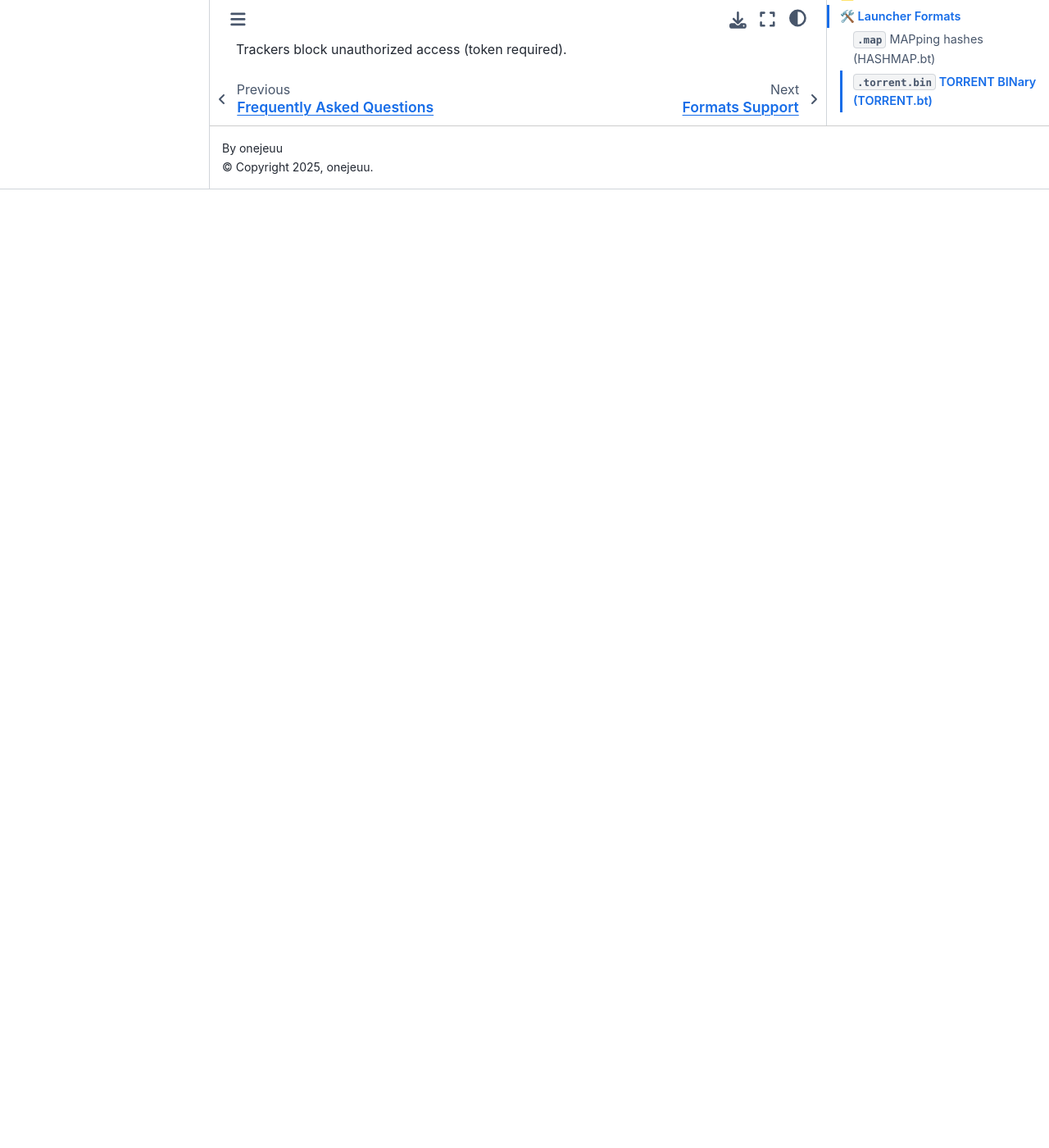
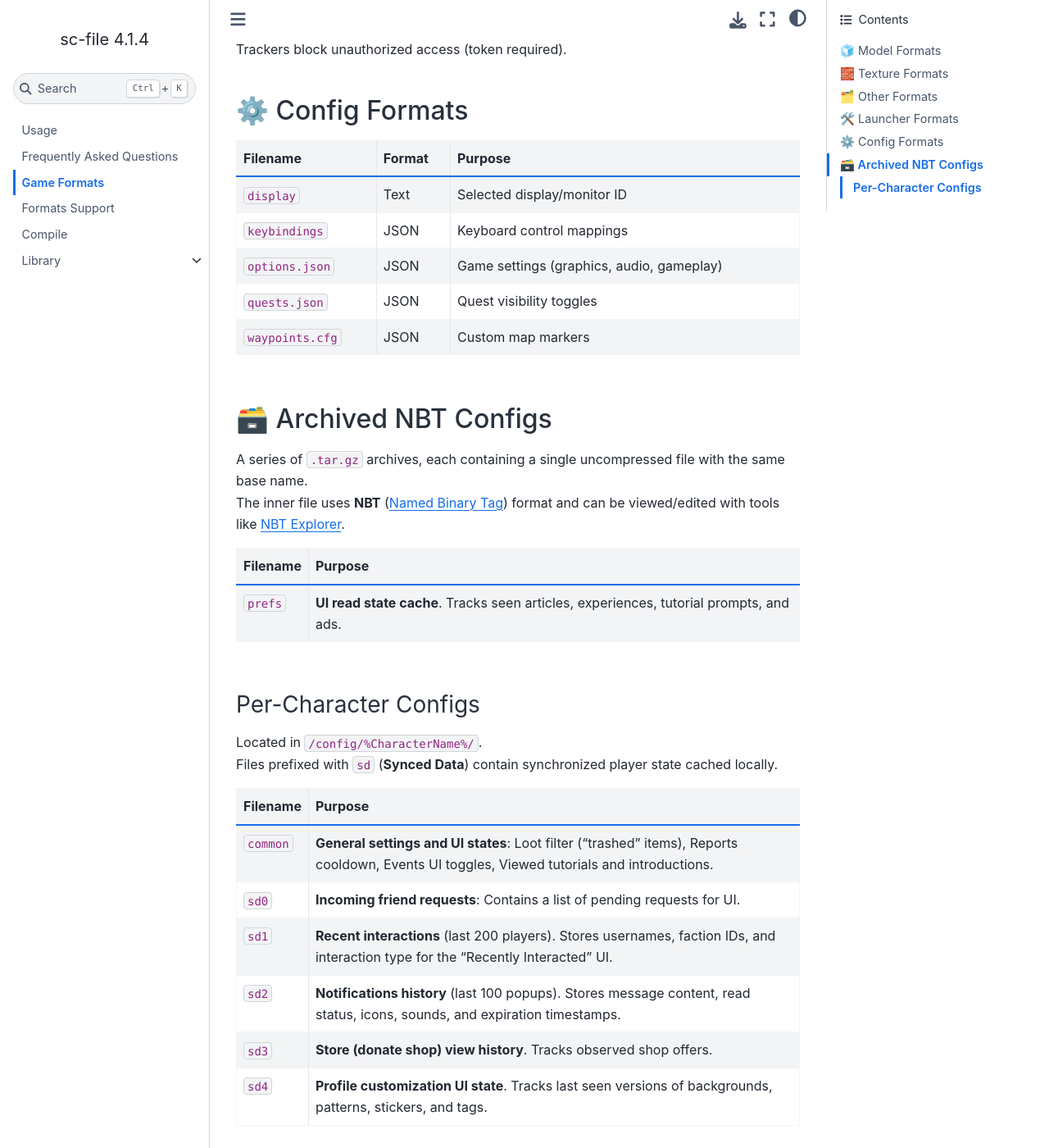
Before and after one commit to onejeuu/sc-file, a Sphinx documentation site: the page built from docs/source/formats.rst, in a window 1280 px wide and 1400 px high, scrolled down 2556 px. Shown: the whole window at 82% size. Built offline with Sphinx 7.4.7 and the Sphinx Book theme 1.1.4, drawn with Linux system fonts in a browser that asks for light colours; before the commit the page ends 2787 px from its top, so only the background shows below that.

Commit message:
configs docs

```diff
--- a/docs/source/formats.rst
+++ b/docs/source/formats.rst
@@ -120,3 +120,71 @@
 | Modified ``.torrent`` (`Torrent <TORRENT_>`_) file.
 | Used by game launcher for content delivery.
 | Trackers block unauthorized access (token required).
+
+
+----------------------------------------
+⚙️ Config Formats
+----------------------------------------
+
+.. list-table::
+  :header-rows: 1
+
+  * - Filename
+    - Format
+    - Purpose
+  * - ``display``
+    - Text
+    - Selected display/monitor ID
+  * - ``keybindings``
+    - JSON
+    - Keyboard control mappings
+  * - ``options.json``
+    - JSON
+    - Game settings (graphics, audio, gameplay)
+  * - ``quests.json``
+    - JSON
+    - Quest visibility toggles
+  * - ``waypoints.cfg``
+    - JSON
+    - Custom map markers
+
+
+----------------------------------------
+🗃️ Archived NBT Configs
+----------------------------------------
+
+| A series of ``.tar.gz`` archives, each containing a single uncompressed file with the same base name.
+| The inner file uses **NBT** (`Named Binary Tag <https://minecraft.wiki/w/NBT_format>`_) format and can be viewed/edited with tools like `NBT Explorer <https://nbtexplorer.org/>`_.
+
+.. list-table::
+  :header-rows: 1
+
+  * - Filename
+    - Purpose
+  * - ``prefs``
+    - **UI read state cache**. Tracks seen articles, experiences, tutorial prompts, and ads.
+
+
+Per-Character Configs
+^^^^^^^^^^^^^^^^^^^^^^
+
+| Located in ``/config/%CharacterName%/``.
+| Files prefixed with ``sd`` (**Synced Data**) contain synchronized player state cached locally.
+
+.. list-table::
+  :header-rows: 1
+
+  * - Filename
+    - Purpose
+  * - ``common``
+    - **General settings and UI states**: Loot filter ("trashed" items), Reports cooldown, Events UI toggles, Viewed tutorials and introductions.
+  * - ``sd0``
+    - **Incoming friend requests**: Contains a list of pending requests for UI.
+  * - ``sd1``
+    - **Recent interactions** (last 200 players). Stores usernames, faction IDs, and interaction type for the "Recently Interacted" UI.
+  * - ``sd2``
+    - **Notifications history** (last 100 popups). Stores message content, read status, icons, sounds, and expiration timestamps.
+  * - ``sd3``
+    - **Store (donate shop) view history**. Tracks observed shop offers.
+  * - ``sd4``
+    - **Profile customization UI state**. Tracks last seen versions of backgrounds, patterns, stickers, and tags.
```
